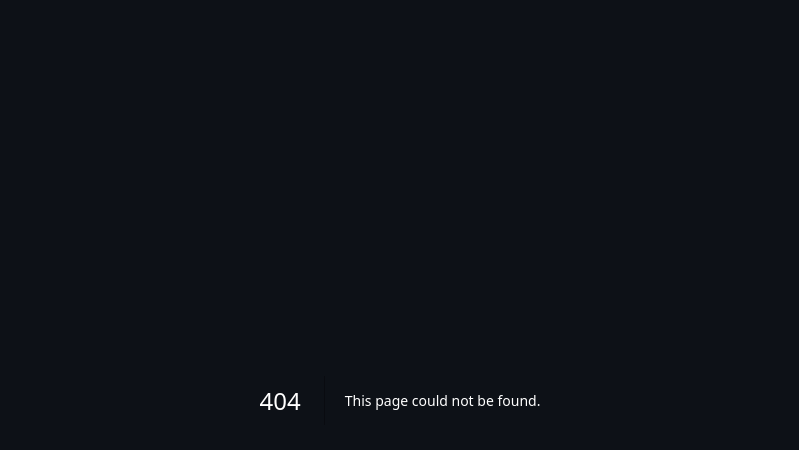
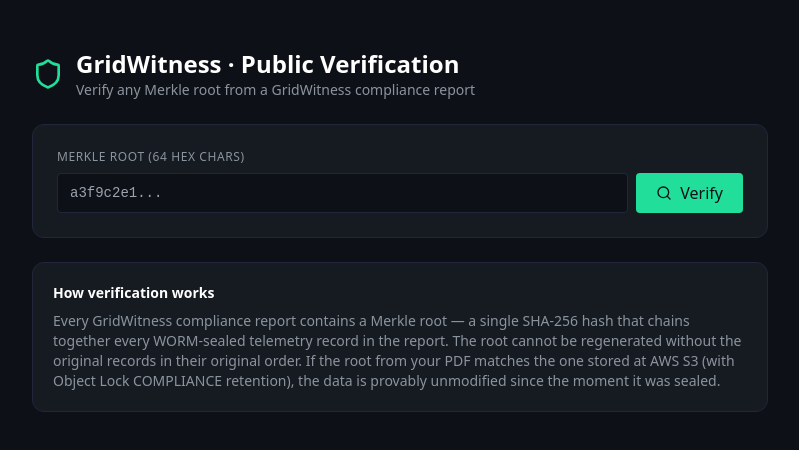
Before and after one commit to myshariff123/gridwitness-dashboard, a Next.js app: page /verify in a window 1280 px wide. Before the commit this address had no page. Shown: the top 450 px of the page, without its empty margins (240-1039 px from the left). Built offline with nearby package versions, Linux system fonts and the light colour scheme; no server answers.

Commit message:
Add public Merkle root verification page
This file implements a public verification page for Merkle roots, allowing users to verify compliance reports without authentication. It includes input handling, API calls, and displays verification results.

```diff
--- /dev/null
+++ b/app/verify/page.tsx
@@ -0,0 +1,189 @@
+'use client'
+// app/verify/page.tsx — Public Merkle root verification (no auth)
+
+import { useState, useEffect, Suspense } from 'react'
+import { useSearchParams } from 'next/navigation'
+import { Shield, CheckCircle, XCircle, Loader, Search } from 'lucide-react'
+
+const API_BASE = process.env.NEXT_PUBLIC_API_URL ||
+                 'https://rdof7lrwfj.execute-api.ca-central-1.amazonaws.com'
+
+interface VerifyResult {
+  ok: boolean
+  verified: boolean
+  tenant_id?: string
+  report_id?: string
+  records?: number
+  incidents?: number
+  generated_at?: string
+  merkle_root: string
+  message?: string
+}
+
+function VerifyInner() {
+  const params = useSearchParams()
+  const initial = (params?.get('merkle') || '').toLowerCase()
+  const [merkle, setMerkle] = useState(initial)
+  const [result, setResult] = useState<VerifyResult | null>(null)
+  const [loading, setLoading] = useState(false)
+  const [err, setErr] = useState<string | null>(null)
+
+  async function check(m: string) {
+    if (!m || m.length < 32) {
+      setErr('Merkle root must be at least 32 hex characters')
+      setResult(null)
+      return
+    }
+    setLoading(true); setErr(null); setResult(null)
+    try {
+      const r = await fetch(`${API_BASE}/api/verify/${encodeURIComponent(m.toLowerCase())}`)
+      const data: VerifyResult = await r.json()
+      setResult(data)
+      if (!r.ok && r.status !== 404) setErr(`HTTP ${r.status}`)
+    } catch (e: unknown) {
+      setErr(e instanceof Error ? e.message : 'network error')
+    } finally {
+      setLoading(false)
+    }
+  }
+
+  useEffect(() => {
+    if (initial && initial.length >= 32) check(initial)
+    // eslint-disable-next-line react-hooks/exhaustive-deps
+  }, [initial])
+
+  return (
+    <div className="min-h-screen bg-gw-dark text-white">
+      <div className="max-w-3xl mx-auto px-4 py-12 space-y-6">
+
+        <div className="flex items-center gap-3 mb-4">
+          <Shield className="w-8 h-8 text-gw-green" />
+          <div>
+            <h1 className="text-2xl font-bold">GridWitness · Public Verification</h1>
+            <p className="text-sm text-gw-muted">
+              Verify any Merkle root from a GridWitness compliance report
+            </p>
+          </div>
+        </div>
+
+        <div className="bg-gw-panel border border-gw-border rounded-xl p-6">
+          <label className="block text-xs uppercase tracking-wider text-gw-muted mb-2">
+            Merkle Root (64 hex chars)
+          </label>
+          <div className="flex gap-2">
+            <input
+              type="text"
+              value={merkle}
+              onChange={e => setMerkle(e.target.value.trim())}
+              onKeyDown={e => { if (e.key === 'Enter') check(merkle) }}
+              placeholder="a3f9c2e1..."
+              className="flex-1 bg-gw-dark border border-gw-border rounded px-3 py-2 font-mono text-sm focus:border-gw-green focus:outline-none"
+            />
+            <button
+              onClick={() => check(merkle)}
+              disabled={loading}
+              className="flex items-center gap-2 bg-gw-green text-gw-dark px-5 py-2 rounded font-medium disabled:opacity-50"
+            >
+              {loading ? <Loader className="w-4 h-4 animate-spin" /> : <Search className="w-4 h-4" />}
+              Verify
+            </button>
+          </div>
+          {err && (
+            <div className="mt-3 text-sm text-red-400">{err}</div>
+          )}
+        </div>
+
+        {result && (
+          <div className={`rounded-xl border p-6 ${
+            result.verified
+              ? 'bg-gw-green/10 border-gw-green/30'
+              : 'bg-red-500/10 border-red-500/30'
+          }`}>
+            <div className="flex items-center gap-3 mb-4">
+              {result.verified ? (
+                <>
+                  <CheckCircle className="w-8 h-8 text-gw-green" />
+                  <div>
+                    <div className="text-xl font-bold text-gw-green">VERIFIED</div>
+                    <div className="text-sm text-gw-muted">
+                      Cryptographic chain of custody is intact
+                    </div>
+                  </div>
+                </>
+              ) : (
+                <>
+                  <XCircle className="w-8 h-8 text-red-400" />
+                  <div>
+                    <div className="text-xl font-bold text-red-400">NOT FOUND</div>
+                    <div className="text-sm text-gw-muted">
+                      {result.message || 'No report matches this Merkle root'}
+                    </div>
+                  </div>
+                </>
+              )}
+            </div>
+
+            {result.verified && (
+              <table className="w-full text-sm">
+                <tbody className="divide-y divide-gw-border/40">
+                  <tr>
+                    <td className="py-2 text-gw-muted w-1/3">Tenant ID</td>
+                    <td className="py-2 font-mono">{result.tenant_id}</td>
+                  </tr>
+                  <tr>
+                    <td className="py-2 text-gw-muted">Report ID</td>
+                    <td className="py-2 font-mono">{result.report_id}</td>
+                  </tr>
+                  <tr>
+                    <td className="py-2 text-gw-muted">Records Sealed</td>
+                    <td className="py-2 font-mono">{result.records?.toLocaleString() || 0}</td>
+                  </tr>
+                  <tr>
+                    <td className="py-2 text-gw-muted">Incidents</td>
+                    <td className="py-2 font-mono">{result.incidents ?? 0}</td>
+                  </tr>
+                  <tr>
+                    <td className="py-2 text-gw-muted">Generated</td>
+                    <td className="py-2 font-mono">
+                      {result.generated_at
+                        ? new Date(result.generated_at).toLocaleString('en-CA', { hour12: false })
+                        : '—'}
+                    </td>
+                  </tr>
+                  <tr>
+                    <td className="py-2 text-gw-muted">Merkle Root</td>
+                    <td className="py-2 font-mono text-xs break-all">{result.merkle_root}</td>
+                  </tr>
+                </tbody>
+              </table>
+            )}
+          </div>
+        )}
+
+        <div className="bg-gw-panel border border-gw-border rounded-xl p-5 text-sm text-gw-muted">
+          <h3 className="text-white font-semibold mb-2">How verification works</h3>
+          <p>
+            Every GridWitness compliance report contains a Merkle root — a single
+            SHA-256 hash that chains together every WORM-sealed telemetry record
+            in the report. The root cannot be regenerated without the original
+            records in their original order. If the root from your PDF matches the
+            one stored at AWS S3 (with Object Lock COMPLIANCE retention), the
+            data is provably unmodified since the moment it was sealed.
+          </p>
+        </div>
+      </div>
+    </div>
+  )
+}
+
+export default function VerifyPage() {
+  return (
+    <Suspense fallback={
+      <div className="min-h-screen bg-gw-dark text-white flex items-center justify-center">
+        <Loader className="w-6 h-6 animate-spin text-gw-green" />
+      </div>
+    }>
+      <VerifyInner />
+    </Suspense>
+  )
+}
```
